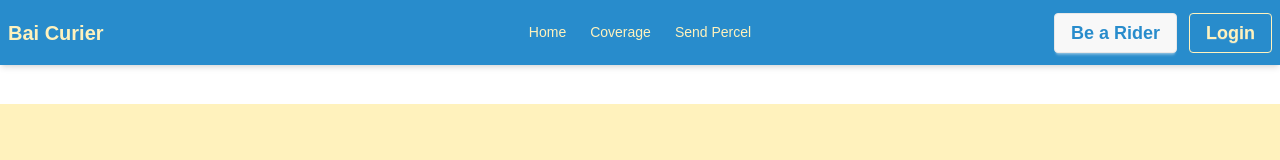
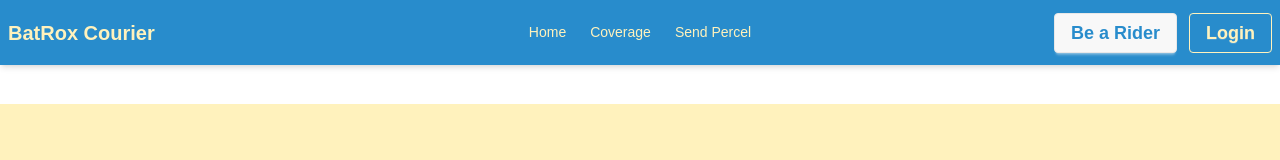
Before and after one commit to RohanR05/batrox-curier, a React (Vite) app: page / in a window 1280 px wide. Shown: the top 160 px of the page. Built offline with nearby package versions, Linux system fonts and the light colour scheme; no server answers.

Commit message:
creating logo

```diff
--- a/src/Components/Logo/Logo.jsx
+++ b/src/Components/Logo/Logo.jsx
@@ -1,11 +1,12 @@
-import React from 'react'
+import React from "react";
+import { NavLink } from "react-router";
 
 const Logo = () => {
   return (
-    <div className='text-xl font-bold'>
-      Bai Curier
+    <div className="text-xl font-bold">
+      <NavLink to={"/"}>BatRox Courier</NavLink>
     </div>
-  )
-}
+  );
+};
 
-export default Logo
+export default Logo;
```
